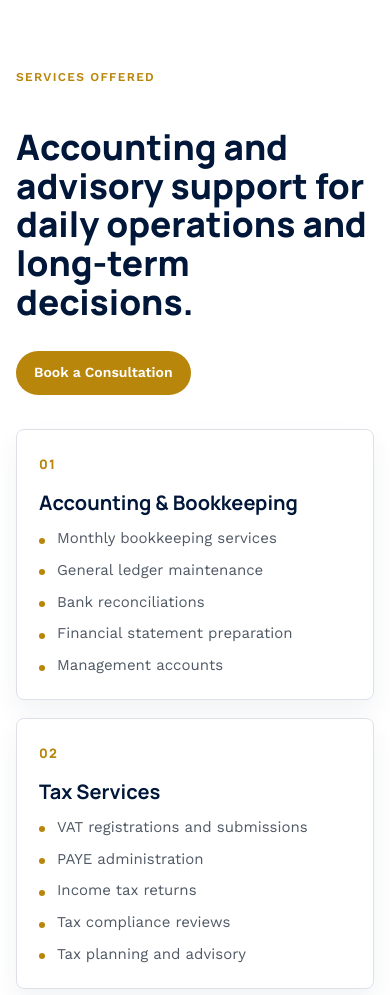
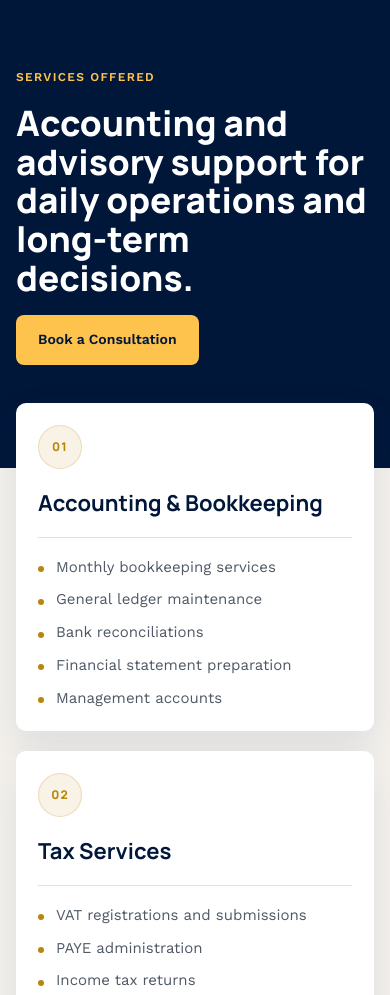
Before and after one commit to Hanotjie21/SSE-Accounting-, a plain HTML site: page index.html in a window 390 px wide. Shown: the part 4060-5055 px from the top of the page. Drawn offline with nearby package versions, Linux system fonts and the light colour scheme.

Commit message:
Redesign services section

```diff
--- a/styles.css
+++ b/styles.css
@@ -944,7 +944,7 @@ main > section:not(.hero):nth-of-type(odd)::before {
   padding-top: 112px;
 }
 
-.post-hero::before {
+main > .post-hero::before {
   display: none;
 }
 
@@ -1186,20 +1186,29 @@ main > section:not(.hero):nth-of-type(odd)::before {
 }
 
 .services-showcase {
-  background: #ffffff;
+  background: linear-gradient(
+    to bottom,
+    var(--primary) 0,
+    var(--primary) 390px,
+    #f5f2ed 390px,
+    #f5f2ed 100%
+  );
+}
+
+main > .services-showcase::before {
+  display: none;
 }
 
 .services-showcase::after {
   content: '';
   position: absolute;
-  right: -60px;
-  top: 220px;
-  width: 55%;
-  height: 18px;
-  background: var(--primary);
-  transform: rotate(-8deg);
-  transform-origin: right center;
-  opacity: 0.08;
+  top: -150px;
+  right: -110px;
+  width: 430px;
+  height: 430px;
+  background: transparent;
+  border: 52px solid rgba(255, 255, 255, 0.045);
+  border-radius: 50%;
   pointer-events: none;
 }
 
@@ -1208,23 +1217,37 @@ main > section:not(.hero):nth-of-type(odd)::before {
   z-index: 1;
   display: grid;
   grid-template-columns: minmax(0, 1fr) auto;
-  gap: 30px;
+  column-gap: 48px;
+  row-gap: 14px;
   align-items: end;
-  margin-bottom: 34px;
+  margin-bottom: 52px;
+}
+
+.services-showcase__header .eyebrow {
+  grid-column: 1;
+  margin-bottom: 0;
+  color: var(--gold-soft);
 }
 
 .services-showcase__header h2 {
-  max-width: 820px;
+  grid-column: 1;
+  max-width: 790px;
+  color: #ffffff;
+  font-size: clamp(34px, 4.2vw, 54px);
+  line-height: 1.05;
 }
 
 .services-showcase__link {
+  grid-column: 2;
+  grid-row: 1 / span 2;
+  align-self: end;
   display: inline-flex;
   align-items: center;
-  min-height: 44px;
-  padding: 11px 18px;
-  background: var(--gold);
-  border-radius: 999px;
-  color: #ffffff;
+  min-height: 50px;
+  padding: 13px 22px;
+  background: var(--gold-soft);
+  border-radius: 8px;
+  color: var(--primary);
   font-size: 14px;
   font-weight: 800;
   transition: transform 0.2s ease, box-shadow 0.2s ease;
@@ -1233,7 +1256,8 @@ main > section:not(.hero):nth-of-type(odd)::before {
 
 .services-showcase__link:hover {
   transform: translateY(-2px);
-  box-shadow: 0 16px 30px rgba(184, 134, 11, 0.22);
+  background: #ffffff;
+  box-shadow: 0 16px 30px rgba(0, 0, 0, 0.18);
 }
 
 .services-showcase__grid,
@@ -1243,6 +1267,10 @@ main > section:not(.hero):nth-of-type(odd)::before {
   display: grid;
   grid-template-columns: repeat(3, minmax(0, 1fr));
   gap: 18px;
+}
+
+.services-showcase__grid {
+  gap: 20px;
 }
 
 .service-card,
@@ -1296,6 +1324,59 @@ main > section:not(.hero):nth-of-type(odd)::before {
   height: 6px;
   border-radius: 50%;
   background: var(--gold);
+}
+
+.service-card {
+  min-height: 350px;
+  padding: 30px;
+  overflow: hidden;
+  border: 0;
+  border-radius: 10px;
+  box-shadow: 0 18px 42px rgba(16, 44, 87, 0.1);
+}
+
+.service-card::before {
+  content: '';
+  position: absolute;
+  inset: 0 0 auto;
+  height: 4px;
+  background: linear-gradient(90deg, var(--gold), var(--gold-soft));
+  transform: scaleX(0);
+  transform-origin: left;
+  transition: transform 0.3s ease;
+}
+
+.service-card:hover {
+  border-color: transparent;
+  box-shadow: 0 28px 58px rgba(16, 44, 87, 0.16);
+}
+
+.service-card:hover::before {
+  transform: scaleX(1);
+}
+
+.service-card > span {
+  width: 44px;
+  height: 44px;
+  display: inline-flex;
+  align-items: center;
+  justify-content: center;
+  background: rgba(184, 134, 11, 0.1);
+  border: 1px solid rgba(184, 134, 11, 0.22);
+  border-radius: 50%;
+  color: var(--gold);
+  font-size: 12px;
+}
+
+.service-card h3 {
+  margin: 22px 0 20px;
+  font-size: 22px;
+}
+
+.service-card ul {
+  gap: 11px;
+  padding-top: 19px;
+  border-top: 1px solid var(--line);
 }
 
 .values {
@@ -1712,6 +1793,32 @@ blockquote {
     grid-template-columns: 1fr;
   }
 
+  .services-showcase {
+    background: linear-gradient(
+      to bottom,
+      var(--primary) 0,
+      var(--primary) 470px,
+      #f5f2ed 470px,
+      #f5f2ed 100%
+    );
+  }
+
+  .services-showcase__header {
+    row-gap: 18px;
+    margin-bottom: 38px;
+  }
+
+  .services-showcase__header .eyebrow,
+  .services-showcase__header h2,
+  .services-showcase__link {
+    grid-column: 1;
+    grid-row: auto;
+  }
+
+  .service-card {
+    min-height: auto;
+  }
+
   .story-panel__ledger {
     grid-template-columns: 1fr 1fr;
   }
```
